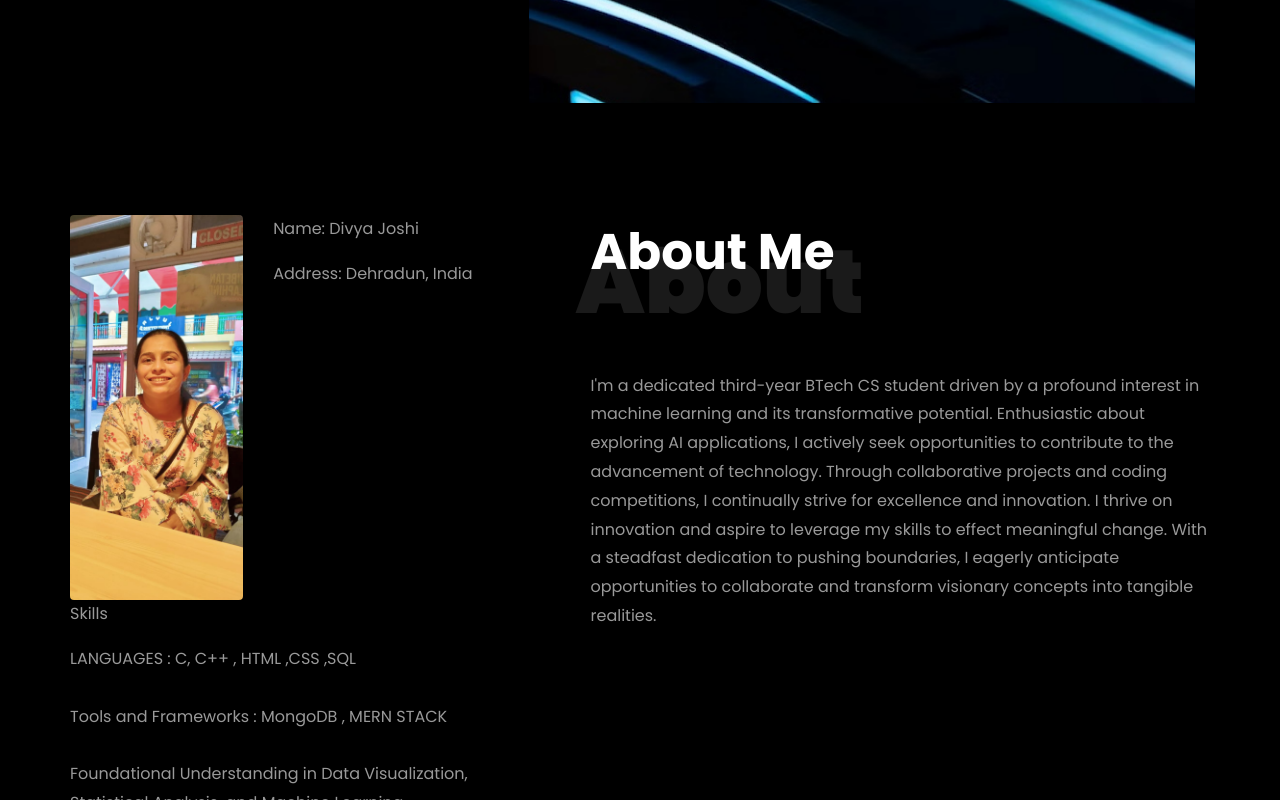
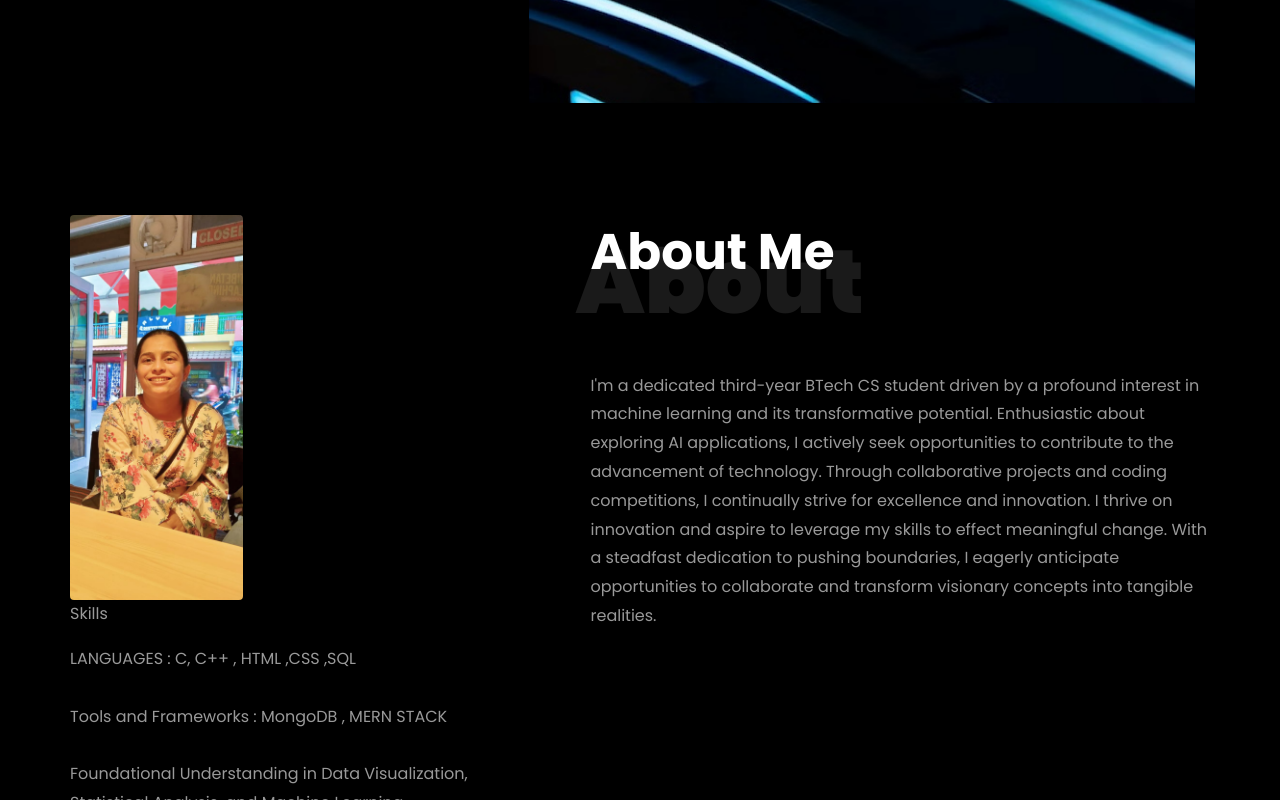
Before and after one commit to Divya-910/divyaJoshi.github.io, a plain HTML site: page index.html in a window 1280 px wide. Shown: the part 647-1447 px from the top of the page. Drawn offline with Linux system fonts and the light colour scheme; files whose address does not match are found by name.

Commit message:
Update index.html

```diff
--- a/index.html
+++ b/index.html
@@ -171,13 +171,7 @@
 										<img src="images/as.jpeg" class="img-fluid rounded b-shadow-a" alt="abc">
 									  </div>
 									</div>
-									<!-- Details next to profile image -->
-									<div class="col-sm-6 col-md-7">
-									  <div class="about-info">
-										<p><span class="title-s">Name: </span> <span>Divya Joshi</span></p>
-										<p><span class="title-s">Address: </span> <span>Dehradun, India</span></p>
-									  </div>
-									</div>
+
 								  </div>
 
 								<div class="skill-mf">
```
